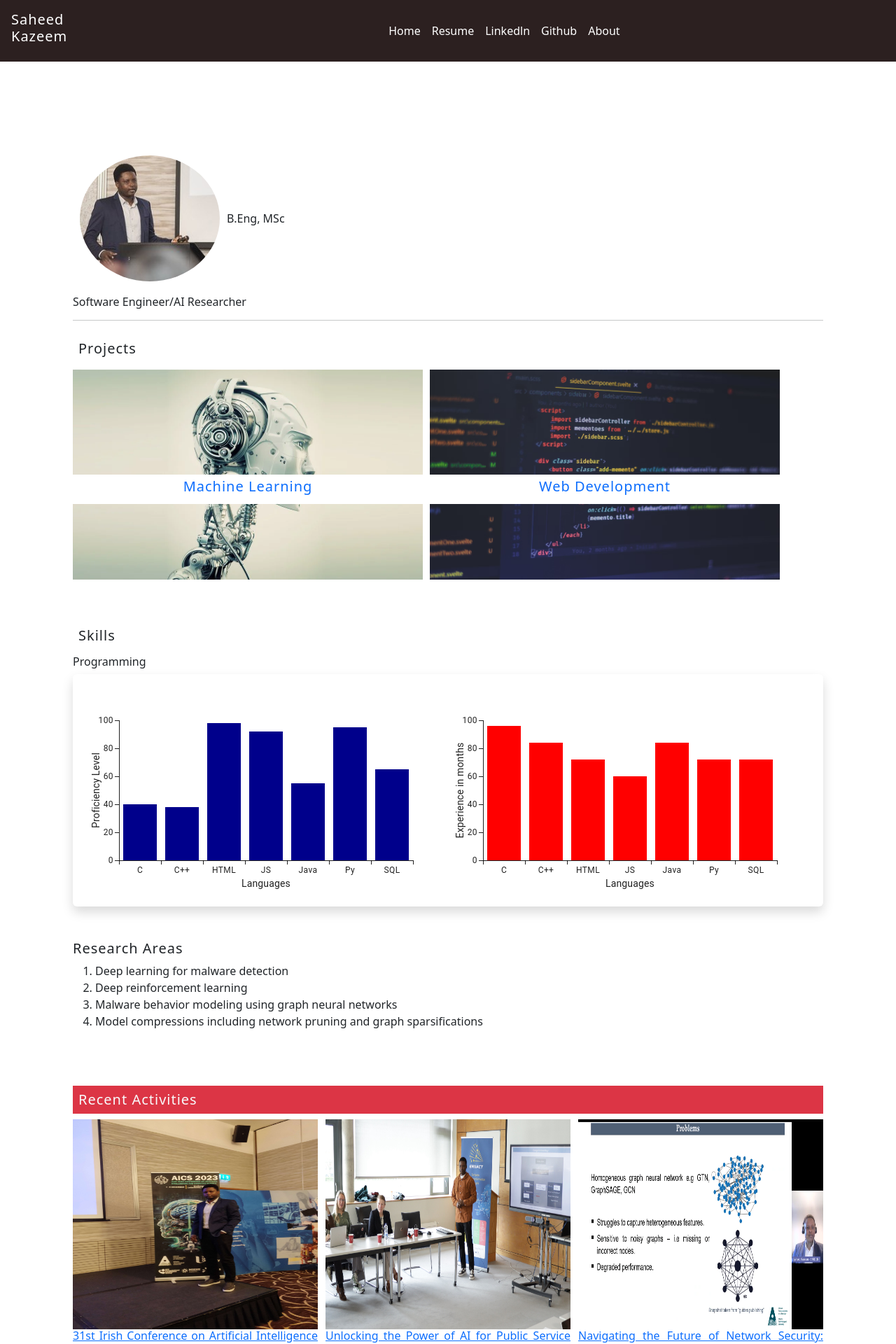
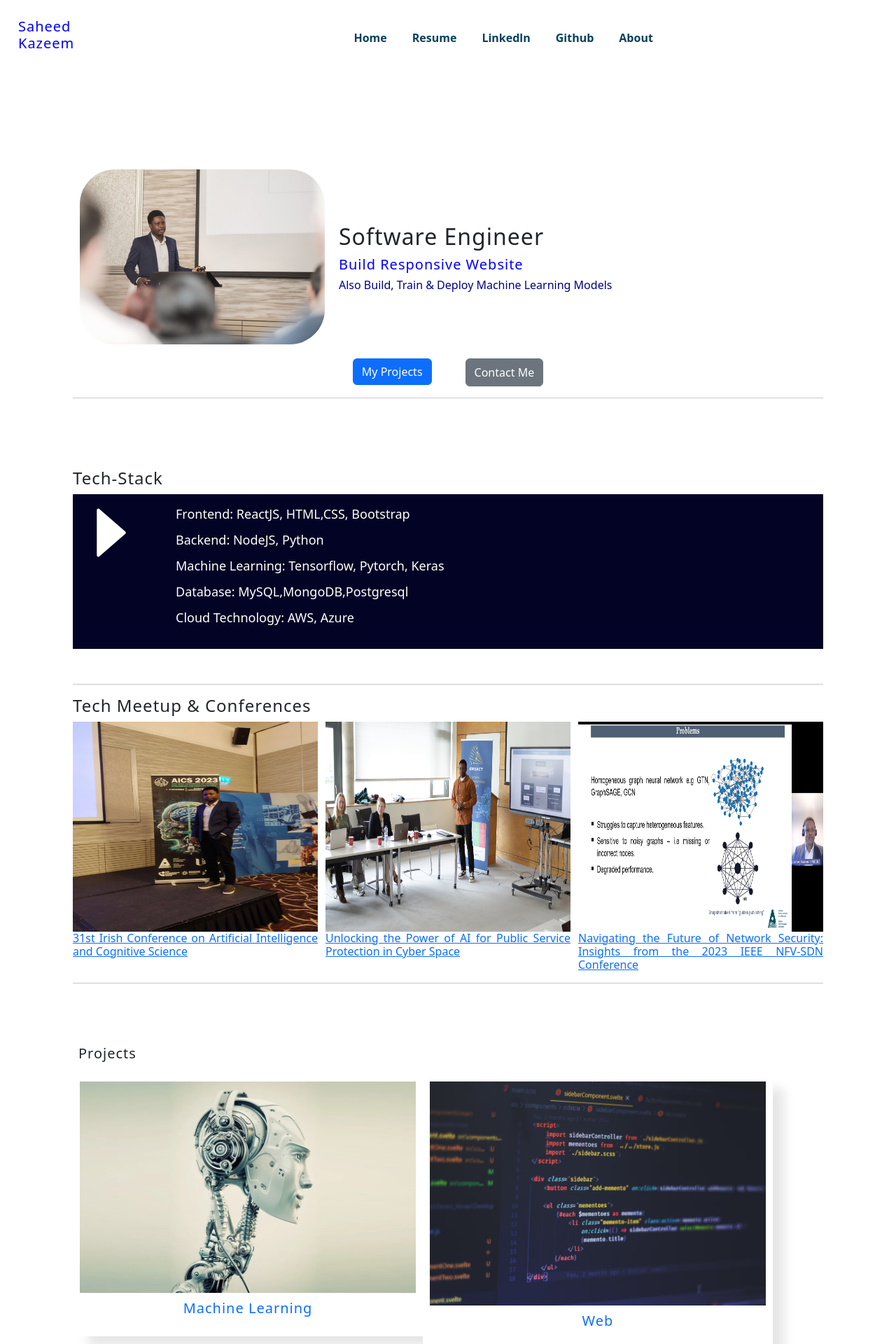
Before and after one commit to Kash5794/portfolio, a React (Create React App) app: page / in a window 1280 px wide. Shown: the top 1920 px of the page at 70% size. Built offline with nearby package versions, Linux system fonts and the light colour scheme.

Commit message:
may052024

```diff
--- a/src/App.css
+++ b/src/App.css
@@ -156,6 +156,10 @@ background-color: rgb(44, 14, 62);
 .btn-block {
   width: 100%;
 }
+button a{
+  text-decoration: none;
+  color: white;
+}
 /* End Of Global Styles */
 /* End Of Global Styles */
 /* End Of Global Styles */
@@ -164,26 +168,27 @@ background-color: rgb(44, 14, 62);
 /*Header Component*/
 header{
   padding: 1rem;
-  background-color:rgba(17, 4, 4, 0.886);
+  background-color:white;
   width: 100%;
-
+  color: #06415B;
   top: 0;
   transition:  height 1s;
-
+  font-weight: bold;
+  position: sticky;
 }
 
 .sub-header{
   display:flex;
   align-items:center;
   justify-content:space-between;
-  color:var(--white);
   gap: 0.5rem;
+  padding: 10px;
 
 }
 
 .menu-title{
-  font-weight: bold;
- color: white;
+font-weight: bold;
+ color: blue;
 }
 
 .menu-container{
@@ -192,16 +197,23 @@ header{
   display:flex;
   gap:1rem;
   flex-wrap:wrap;
-  justify-content: center;
+  justify-content:center;
   transition: var(--transition);
+  color: #06415B;
 }
 
 .menu-container div{
   cursor: pointer;
+
+  padding: 10px;
+
+}
+.menu-container div a{
+  color: #06415B;
 }
 
 .menu-container-block{
-  color: white;
+  color: #06415B;
   transition: var(--transition);
 }
 .menu-container-block hr{
@@ -238,7 +250,7 @@ border: 0.5px solid white;
   padding:1.5rem;
   color: dark;
  margin-top: 100px;
- position: static;
+
 
 
 }
@@ -250,6 +262,7 @@ border: 0.5px solid white;
   align-items: center;
   color: dark;
 
+
 }
 .image-container img{
   /* border-left:3px solid #01214b;
@@ -257,9 +270,9 @@ border: 0.5px solid white;
 
      box-shadow: 0 4px 8px 0 rgba(0, 0, 0, 0.2), 0 6px 20px 0 rgba(0, 0, 0, 0.19);*/
 
-  width: 200px;
-  height: 180px;
-  border-radius: 50%;
+  width: 350px;
+  height: 250px;
+  border-radius: 50px;
   margin-right: 10px;
 
   margin-bottom: 10px;
@@ -273,30 +286,44 @@ border: 0.5px solid white;
   flex-wrap: wrap;
   margin-top: 10px;
   margin-bottom: 50px;
+  width: 100%;
+
+
 
 }
+.technology-stack-container a{
+  text-decoration: none;
+}
+
 .technology-stack-image-container{
+
+  min-width: 200px;
   width: 500px;
-  height: 300px;
 
-  margin-right: 10px;
-  margin-bottom: 10px;
-  padding: 0;
-background-color: red;
-position:relative
+  padding: 10px;
+  background-color: white;
+  box-shadow: 19px 17px 15px -3px rgba(0,0,0,0.1);
 }
+
+
 .technology-stack-container img{
  width: 100%;
  height: 100%;
  margin: 0;
+}
 
+.ML-title{
+  background-color:white;
+  padding: 10px;
+  text-align: center;
 }
-.technology-stack-image-container div{
-  position:absolute;
-  top: 50%;
+
+.web-title{
   background-color: white;
-  padding: 5px;
+  padding: 10px;
+  text-align: center;
 }
+
 .chart-container{
 display: flex;
 flex-wrap: wrap;
@@ -316,10 +343,13 @@ margin: 0;
   display: flex;
   flex-wrap: wrap;
   justify-content: space-between;
+
+
 }
 .activities img{
   width: 350px;
   height: 300px;
+
 
 }
 .activities div{
@@ -362,12 +392,12 @@ width: 350px;
 }
 
 .introduction{
-  margin-top: 20px;
+  margin-top: 80px;
   text-align: justify;
   margin-bottom: 80px;
 
+
 }
-
 
 .button-container{
   display: flex;
@@ -387,6 +417,10 @@ button:nth-child(1){
     width: 100%;
     padding: 0.5rem;
 
+  }
+  .image-container img{
+    width: 230px;
+    height: 180px;
   }
 .font-size p{
   font-size: 15px;
@@ -428,11 +462,28 @@ margin-top: 20px;
 
 }
 
+/*Tech Stack*/
+
+.tech-stack{
+  background-color: rgb(3, 3, 37);
+  width: 100%;
+  padding: 5px;
+  color: white;
+  font-size: 18px;
+  margin-bottom: 50px;
+  display: flex;
+
+}
+
+.tech-stack ul li{
+  margin: 10px;
+}
 /*Projects*/
 .project-section{
   margin-top: 100px;
   color: dark;
   padding: 5px;
+
 }
 .project-section ul{
   list-style-type: square;
@@ -468,14 +519,15 @@ margin-top: 20px;
   padding: 0.5rem;
   color: dark;
   margin-bottom: 20px;
+
 }
 
 header a{
   text-decoration: none;
-  color: white;
+  color: #06415B;
 }
 header a:visited{
-  color: white;
+  color: #06415B;
 }
 
 .project-container h5{
@@ -612,8 +664,8 @@ input[type=submit]{
 
 /**/
 .footer-container{
-  background-color: rgba(17, 4, 4, 0.886);
-  padding: 5px;
+  background-color:rgb(3, 3, 37);
+  padding: 20px;
   color: white;
   margin-bottom: 0;
   width: 100%;
--- a/src/components/Header.jsx
+++ b/src/components/Header.jsx
@@ -21,8 +21,8 @@ if (screenWidth <=446){
 <FcMenu size={30} color='white' onClick={handleMenuContainer} style={{cursor:'pointer'}} />
     </div>
    {showMenuContainer && <div className='menu-container-block'>
-   <div><Link style={{color:'white'}} to='/'> Home </Link> </div><hr></hr>
-    <div><Link style={{color:'white'}} to={CV} download='KazeemSaheedCV' target="_blank" rel="noreferrer">Resume</Link></div><hr></hr>
+   <div><Link  to='/'> Home </Link> </div><hr></hr>
+    <div><Link  to={CV} download='KazeemSaheedCV' target="_blank" rel="noreferrer">Resume</Link></div><hr></hr>
     <div><a href='https://linkedin.com/in/i-am-kazeem-saheed' target='_blank'>Linkedln</a></div><hr></hr>
     <div><a href='https://github.com/Kash5794' target='_blank'>Github</a></div><hr></hr>
     <div>About</div>
@@ -38,10 +38,10 @@ if (screenWidth <=446){
     </div>
 
     <div className='menu-container'>
-    <div><Link style={{color:'white'}} to='/'> Home </Link> </div>
-    <div><Link style={{color:'white'}} to={CV} download='KazeemSaheedCV' target="_blank" rel="noreferrer">Resume</Link></div>
+    <div><Link style={{color:'#06415B'}}  to='/'> Home </Link> </div>
+    <div><Link style={{color:'#06415B'}}   to={CV} download='KazeemSaheedCV' target="_blank" rel="noreferrer">Resume</Link></div>
     <div><a href='https://linkedin.com/in/i-am-kazeem-saheed' target='_blank'>Linkedln</a></div>
-    <a href='https://github.com/Kash5794' target='_blank'>Github</a>
+    <div><a href='https://github.com/Kash5794' target='_blank'>Github</a></div>
     <div>About</div>
     </div>
    </div>
--- a/src/components/Section.jsx
+++ b/src/components/Section.jsx
@@ -1,5 +1,5 @@
 import React, { useEffect, useState } from 'react'
-import profile from '../images/profile2.jpg'
+import profile from '../images/AICS1.png'
 import profile2 from '../images/profile3.jpg'
 import ml from '../images/ML.png'
 import web from '../images/web.png'
@@ -16,7 +16,7 @@ import {FiCornerRightDown} from 'react-icons/fi'
 import {ImPointRight} from 'react-icons/im'
 import { BarChart } from '@mui/x-charts/BarChart';
 import { BarPlot } from '@mui/x-charts/BarChart';
-
+import { AiFillCaretRight } from "react-icons/ai";
 
 import Paper from '@mui/material/Paper';
 import Box from '@mui/material/Box';
@@ -52,132 +52,36 @@ setInterval(()=>{
     <div className='image-container'>
 
     <img src={profile} alt='profile'/>
+    <div>
+<h2>Software Engineer</h2>
+<h5 style={{color:'blue'}}>Build Responsive Website</h5>
+<h6 style={{color:'darkblue'}}>Also Build, Train & Deploy Machine Learning Models</h6>
+    </div>
 
-    <h6>B.Eng, MSc</h6>
     </div>
-    <div >
-    <h6  >Software Engineer/AI Researcher</h6>
+    <div className='d-flex justify-content-center gap-5' >
+    <button type="button" class="btn btn-primary " ><a href='#scroll-project'>My Projects</a></button>
+<button type="button" class="btn btn-secondary"><a href='#scroll-contact'>Contact Me</a></button>
     </div>
 <hr></hr>
-  <div className='introduction'>
+<h4 style={{marginTop:'100px'}}>Tech-Stack</h4>
+<div className='tech-stack'>
 
-    <h5 className='p-2'>Projects</h5>
+<AiFillCaretRight size={100} />
 
+<ul>
+  <li>Frontend: ReactJS, HTML,CSS, Bootstrap</li>
+  <li>Backend: NodeJS, Python</li>
+  <li>Machine Learning: Tensorflow, Pytorch, Keras</li>
+  <li>Database: MySQL,MongoDB,Postgresql</li>
+  <li>Cloud Technology: AWS, Azure</li>
 
-  <div className='technology-stack-container'>
-  <Link to='/machine'>
+</ul>
+</div>
 
-    <div className='technology-stack-image-container'><img src={ml} alt='machine learning'/>
-    <div style={{width:'100%',display:'flex',justifyContent:'center',alignItems:'center'}} >
+<hr></hr>
 
-      <h5>Machine Learning</h5>
-      </div>
-    </div>
-    </Link>
-    <Link  to='/web'>
-    <div className='technology-stack-image-container'><img src={web} alt='web development'/>
-    <div style={{width:'100%',display:'flex',justifyContent:'center',alignItems:'center'}} >
-    <h5>Web Development</h5>
-    </div>
-    </div>
-    </Link>
-  </div>
-
-  <h5 className='p-2'>Skills</h5>
-  <h6>Programming</h6>
-    <div className='chart-container shadow p-3 mb-5 bg-body rounded'>
-
-       <div className='chart'>
-
-        {/* @ts-ignore */}
-        <ResponsiveChartContainer
-
-        sx={{margin:'0px',padding:'0px'}}
-          series={[
-            {
-              type: 'bar',
-              data: [40,38,98,92,55,95,65],
-              color: 'darkblue'
-            },
-
-          ]}
-          xAxis={[
-            {
-              data: ['C', 'C++', 'HTML', 'JS', 'Java','Py','SQL'],
-              scaleType: 'band',
-              id: 'x-axis-id',
-            },
-          ]}
-
-          yAxis={[
-            { id: 'yAxis',scaleType: 'linear' },
-
-          ]}
-
-        >
-          <BarPlot />
-
-          <MarkPlot />
-          <ChartsXAxis label="Languages" position="bottom" axisId="x-axis-id" />
-          <ChartsYAxis label="Proficiency Level" position="left" axisId="yAxis" />
-        </ResponsiveChartContainer >
-      </div>
-
-
-
-<div className='chart'>
-        {/* @ts-ignore */}
-        <ResponsiveChartContainer
-         sx={{margin:'0px',padding:'0px'}}
-          series={[
-            {
-              type: 'bar',
-              data: [96, 84, 72,60,84, 72,72],
-              color: 'red'
-
-            },
-
-          ]}
-          xAxis={[
-            {
-              data: ['C', 'C++', 'HTML', 'JS', 'Java','Py','SQL'],
-              scaleType: 'band',
-              id: 'x-axis-id',
-            },
-          ]}
-
-          yAxis={[
-            { id: 'yAxis',scaleType: 'linear' },
-
-          ]}
-
-        >
-          <BarPlot />
-
-          <MarkPlot />
-          <ChartsXAxis label="Languages" position="bottom" axisId="x-axis-id" />
-          <ChartsYAxis label="Experience in months" position="left" axisId="yAxis" />
-        </ResponsiveChartContainer >
-      </div>
-
-
-      </div>
-
-    <h5>Research Areas</h5>
-
-    <ol>
-<li>Deep learning for malware detection</li>
-<li>Deep reinforcement learning</li>
-<li>Malware behavior modeling using graph neural networks</li>
-<li>Model compressions including network pruning and graph sparsifications</li>
-</ol>
-  </div>
-
-
-  <h5 className='p-2 bg-danger text-light'>Recent Activities</h5>
-
-
-
+<h4 >Tech Meetup & Conferences</h4>
   <div className='activities'>
 
 <div>
@@ -205,6 +109,39 @@ setInterval(()=>{
 
 
 
+<hr></hr>
+
+  <div className='introduction' id="scroll-project">
+
+    <h5 className='p-2'>Projects</h5>
+
+
+  <div className='technology-stack-container'>
+  <Link to='/machine'>
+
+    <div className='technology-stack-image-container'>
+      <img src={ml} alt='machine learning'/>
+    <div className='ML-title'><h5>Machine Learning</h5></div>
+    </div>
+    </Link>
+
+    <Link  to='/web'>
+    <div className='technology-stack-image-container'>
+      <img src={web} alt='web development'/>
+   <div className='web-title'><h5>Web</h5></div>
+    </div>
+    </Link>
+  </div>
+
+
+
+  </div>
+
+
+
+
+
+
     </div>
   )
 }
--- a/src/components/footer.jsx
+++ b/src/components/footer.jsx
@@ -1,12 +1,20 @@
 import React from 'react'
+import { FaLinkedin } from "react-icons/fa";
+import { FaGithub } from "react-icons/fa";
 
 const Footer = () => {
   return (
     <main className='d-flex footer-container justify-content-center text-center'>
 
-        <div>
-<p>Location: Dublin, Ireland</p>
+        <div id='scroll-contact'>
+<h4>Let's connect...</h4>
 <p>Email address: kazeemsaheed49@gmail.com</p>
+<div className='d-flex justify-content-center gap-5'>
+<a href='https://www.linkedin.com/in/i-am-kazeem-saheed/'><FaLinkedin size={25} /></a>
+<a href='https://github.com/Kash5794'><FaGithub size={25} /></a>
+
+</div>
+
         </div>
 
 
```
Also changed, not shown: src/images/AICS1.png (added).
